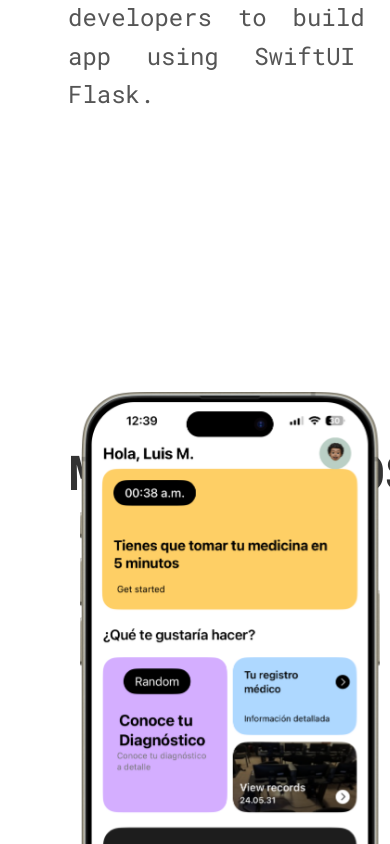
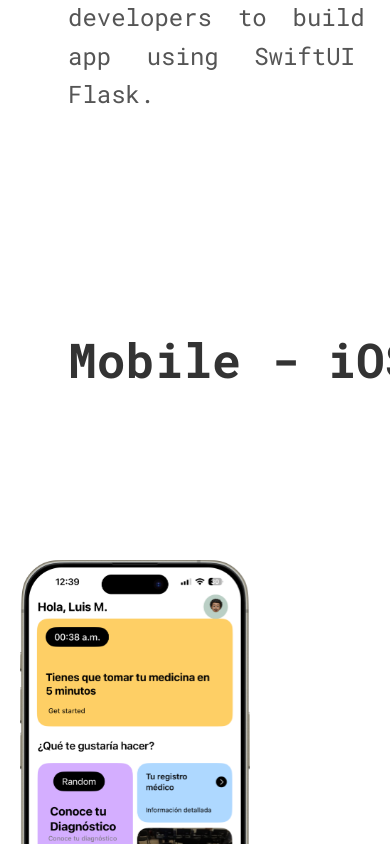
Before and after one commit to luisced/portfolio, a React (Create React App) app: page / in a window 390 px wide. Shown: the part 8684-9528 px from the top of the page. Built offline with nearby package versions, Linux system fonts and the light colour scheme.

Commit message:
feat: added parallax effect to phone images

```diff
--- a/src/components/Portfolio/Portfolio.jsx
+++ b/src/components/Portfolio/Portfolio.jsx
@@ -1,4 +1,3 @@
-// src/components/Portfolio.js
 import React from "react";
 import ProjectOverview from "../ProjectOverview/ProjectOverview";
 import genesis1 from "../../assets/genesis/genesis1.png";
@@ -8,11 +7,35 @@ import genesis4 from "../../assets/genesis/genesis4.png";
 import "./Portfolio.css";
 
 const Portfolio = () => {
-	const geneis = [
-		{ src: genesis1, alt: "Genesis Dashboard", y: [-20, 20], x: [20, -20] },
-		{ src: genesis2, alt: "Geneis Login", y: [20, -20], x: [-20, 20] },
-		{ src: genesis3, alt: "Genesis Profile", y: [-20, 20], x: [20, -20] },
-		{ src: genesis4, alt: "Genesis Chat", y: [20, -20], x: [-20, 20] },
+	const genesis = [
+		{
+			src: genesis1,
+			alt: "Genesis Dashboard",
+			y: [30, -80],
+			x: [0, 0],
+			speed: -50,
+		},
+		{
+			src: genesis4,
+			alt: "Genesis Chat",
+			y: [40, -90],
+			x: [30, 30],
+			speed: -50,
+		},
+		{
+			src: genesis3,
+			alt: "Genesis Profile",
+			y: [50, -100],
+			x: [0, 0],
+			speed: 100,
+		},
+		{
+			src: genesis2,
+			alt: "Geneis Login",
+			y: [60, -200],
+			x: [40, 40],
+			speed: 100,
+		},
 	];
 
 	return (
@@ -25,7 +48,7 @@ const Portfolio = () => {
 					role="Development lead • Full-stack developer"
 					description="Dermaware is a mobile application that allows users to track their skin health and receive personalized recommendations. Genesis is the first version of the app, which includes a skin health tracker, a integrated chat system, and a community forum. I led a team of 5 developers to build the app using SwiftUI and Flask."
 					category="Mobile - iOS"
-					images={geneis}
+					images={genesis}
 				/>
 			</section>
 		</div>
--- a/src/components/ProjectOverview/ProjectOverview.css
+++ b/src/components/ProjectOverview/ProjectOverview.css
@@ -50,12 +50,8 @@
 	text-align: justify;
 }
 
-.project-category {
-	margin-top: 20px;
-}
-
 .project-category h4 {
-	margin-top: 20rem;
+	margin-top: 13rem;
 	font-size: 3rem;
 	font-weight: bold;
 	color: #333;
@@ -63,15 +59,14 @@
 
 .project-images {
 	flex: 1;
-	display: flex;
-	flex-wrap: wrap;
-	gap: 10px;
+	position: relative; /* Make this container a positioning context */
+	height: 500px; /* Adjust height as needed */
 }
 
 .parallax-image {
-	width: 300px;
-	margin: 20px 0;
-	position: relative;
+	position: absolute;
+	width: 230px; /* Phone Size */
+	transition: transform 0.3s ease;
 }
 
 .parallax-image img {
@@ -80,15 +75,48 @@
 	display: block;
 }
 
-/* Adjust flex basis for responsiveness */
-@media (max-width: 768px) {
+/* Specific positions for each image */
+.parallax-image:nth-child(1) {
+	top: 8%;
+	left: 0;
+	z-index: 4;
+}
+
+.parallax-image:nth-child(2) {
+	top: 30%;
+	left: 35%;
+	z-index: 3;
+}
+
+.parallax-image:nth-child(3) {
+	top: 65%;
+	left: 10%;
+	z-index: 2;
+}
+
+.parallax-image:nth-child(4) {
+	top: 90%;
+	left: 40%;
+	z-index: 1;
+}
+
+/* Adjust layout for responsiveness */
+@media (max-width: 1200px) {
 	.project-overview {
 		flex-direction: column;
 	}
 
 	.project-content,
 	.project-images {
-		flex: unset;
 		padding-right: 0;
 	}
+
+	.project-images {
+		height: auto; /* Adjust height for mobile layout */
+	}
+
+	.parallax-image {
+		position: static; /* Reset to normal flow for mobile */
+		margin: 10px 0;
+	}
 }
--- a/src/components/ProjectOverview/ProjectOverview.jsx
+++ b/src/components/ProjectOverview/ProjectOverview.jsx
@@ -34,6 +34,7 @@ const ProjectOverview = ({
 							className="parallax-image"
 							translateX={image.x}
 							translateY={image.y}
+							speed={image.speed}
 						>
 							<img src={image.src} alt={image.alt} />
 						</Parallax>
@@ -56,6 +57,7 @@ ProjectOverview.propTypes = {
 			alt: PropTypes.string.isRequired,
 			y: PropTypes.arrayOf(PropTypes.number).isRequired,
 			x: PropTypes.arrayOf(PropTypes.number).isRequired,
+			speed: PropTypes.number.isRequired, // Add speed prop type
 		})
 	).isRequired,
 };
```
